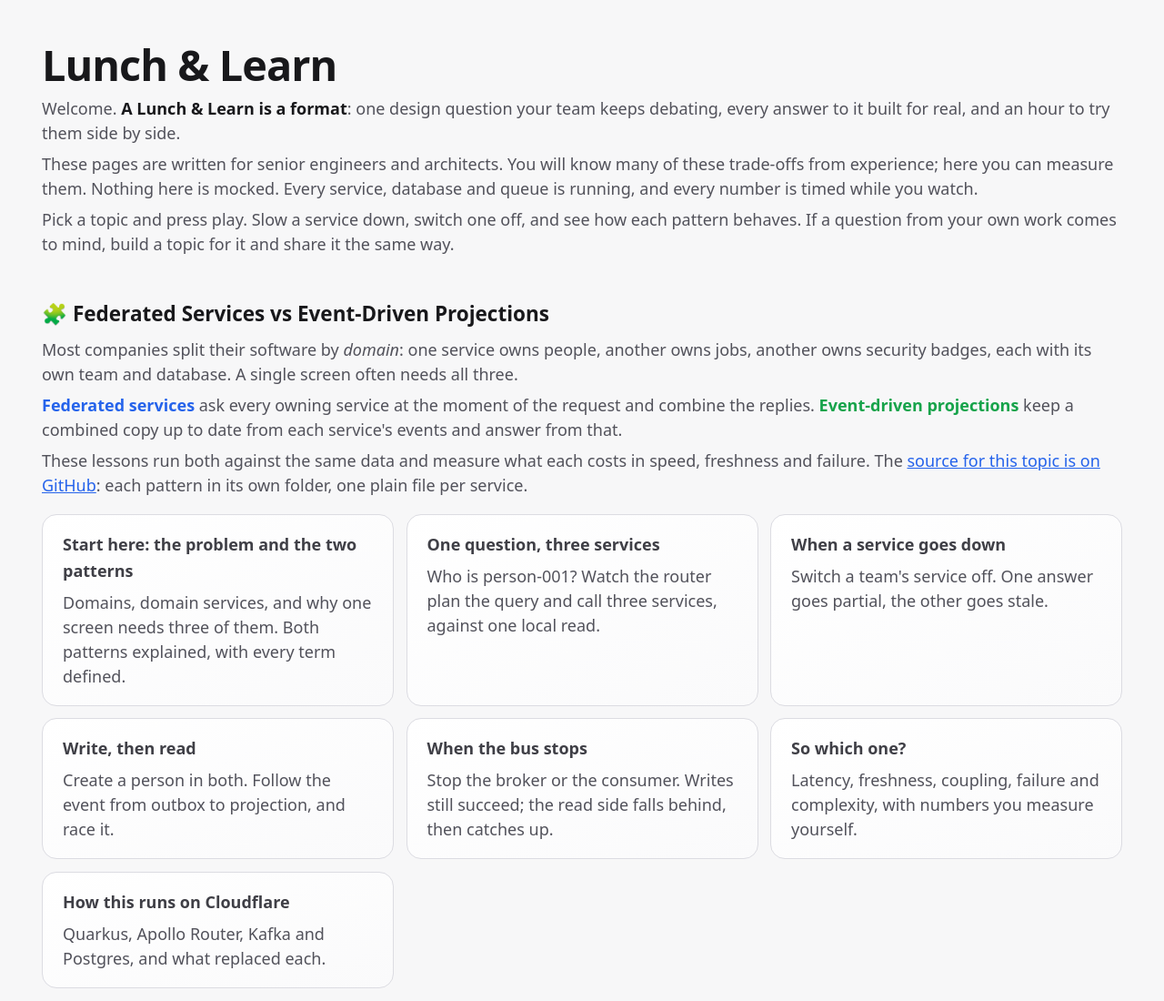
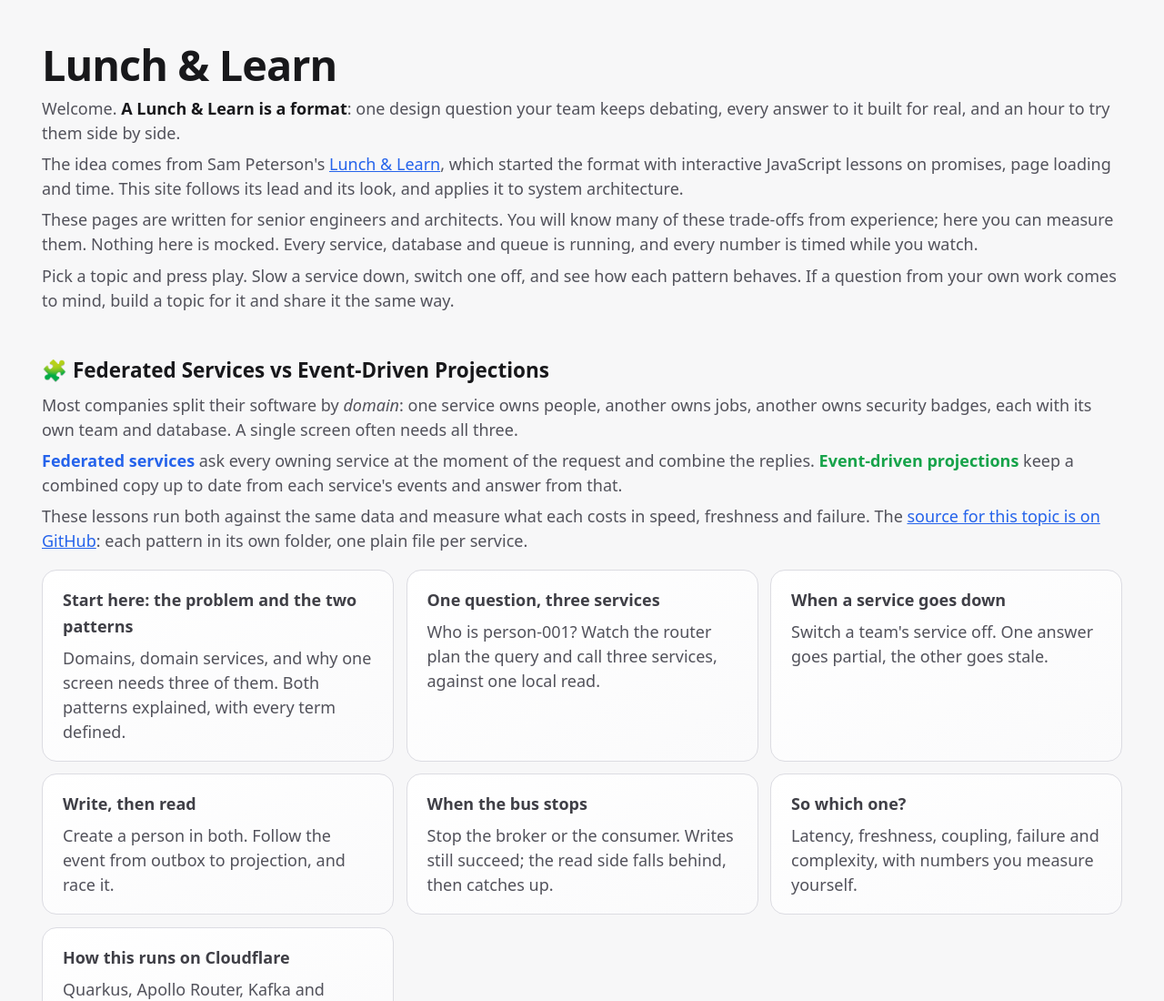
Before and after one commit to greg-m-k/apollo-lnl, a website: page site/web/public/index.html in a window 1280 px wide. Shown: the top 1100 px of the page at 91% size. Drawn offline with Linux system fonts and the light colour scheme.

Commit message:
Credit lnl.sam-peterson.com as the origin of the format
Why: this Lunch & Learn takes its idea and its look from Sam
Peterson's lnl.sam-peterson.com, the original site of interactive,
side-by-side lessons. The home introduction should say so.

What: a second introduction paragraph links lnl.sam-peterson.com as
the original site of this kind, describes its JavaScript lessons, and
says this site follows its lead and look for system architecture.

Proof: the home UI test checks for the link in the introduction; it
failed before and all 13 UI tests pass.

Co-Authored-By: Claude Opus 5.5 <noreply@anthropic.com>
Claude-Session: https://claude.ai/code/session_01RY239jkW1dbFT5yidhWJ5D

```diff
--- a/site/web/public/index.html
+++ b/site/web/public/index.html
@@ -14,6 +14,9 @@
     <h1>Lunch &amp; Learn</h1>
     <p class="lead">Welcome. <strong>A Lunch &amp; Learn is a format</strong>: one design question your team keeps debating, every
       answer to it built for real, and an hour to try them side by side.</p>
+    <p class="lead">The idea comes from Sam Peterson's <a href="https://lnl.sam-peterson.com">Lunch &amp; Learn</a>, which
+      started the format with interactive JavaScript lessons on promises, page loading and time. This site follows its lead and
+      its look, and applies it to system architecture.</p>
     <p class="lead">These pages are written for senior engineers and architects. You will know many of these trade-offs from
       experience; here you can measure them. Nothing here is mocked. Every service, database and queue is running, and every
       number is timed while you watch.</p>
```
Also changed, not shown: test/ui.mjs (+1 -0 lines).
